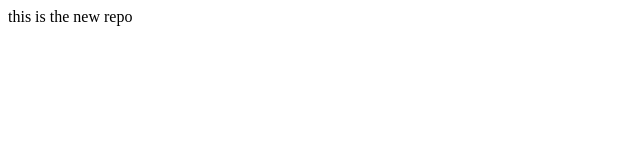
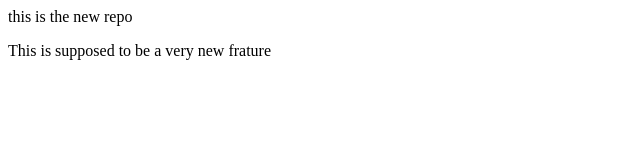
Before and after one commit to abdulrehmanusafzai/LocalRepo, a plain HTML site: page index.html in a window 1280 px wide. Shown: the whole page, without its empty margins (0-640 px from the left). Drawn offline with Linux system fonts and the light colour scheme.

Commit message:
added second p tag

```diff
--- a/index.html
+++ b/index.html
@@ -1 +1,2 @@
 <p>this is the new repo</p>
+<p>This is supposed to be a very new frature</p>
```
